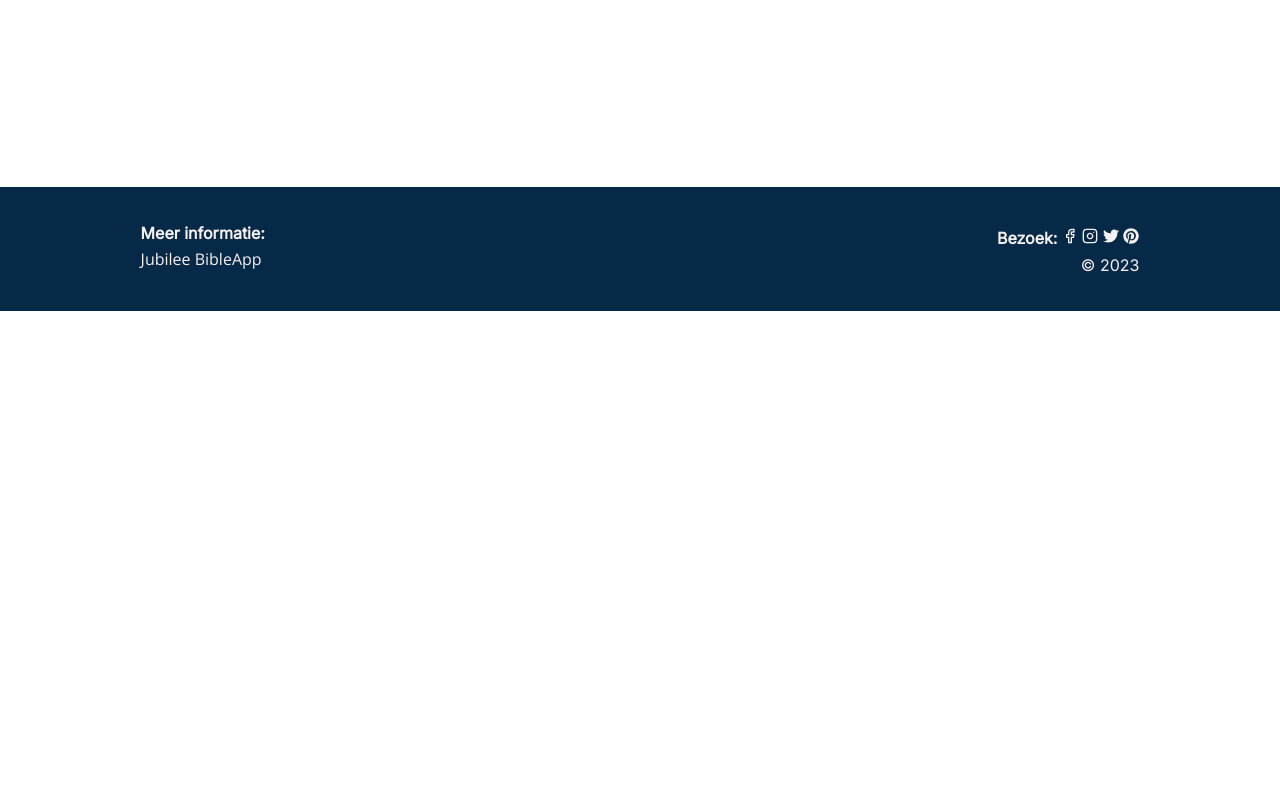
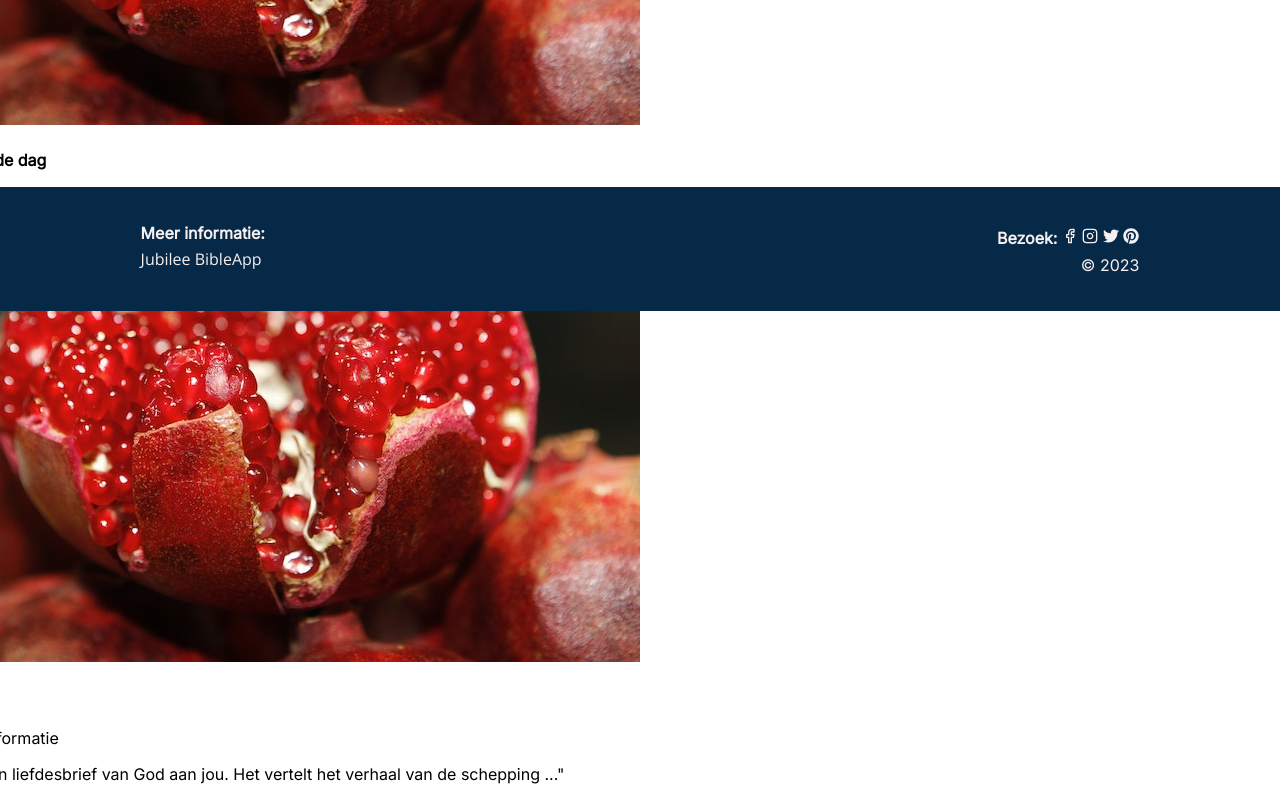
Before and after one commit to opesnoir/MirreCicilia-frontendeindopdracht-2023, a React (Create React App) app: page / in a window 1280 px wide. Shown: the part 489-1289 px from the top of the page. Before the commit the page ends 800 px from the top, so only its background shows below. Built offline with nearby package versions, Linux system fonts and the light colour scheme.

Commit message:
component textbox voor homepage gemaakt, afbeelding pomegranate toegevoegd. styling nog opzetten

```diff
--- /dev/null
+++ b/src/components/TextBox/TextBox.jsx
@@ -0,0 +1,20 @@
+import React from 'react';
+
+const TextBox = ({className, src, alt, title, text, children}) => {
+    return (
+        <>
+            <section>
+                <img
+                    className={className}
+                    src={src}
+                    alt={alt}
+                />
+                <h4>{title}</h4>
+                <p>{text}</p>
+                {children}
+            </section>
+        </>
+    );
+};
+
+export default TextBox;
--- a/src/pages/home/Home.jsx
+++ b/src/pages/home/Home.jsx
@@ -1,11 +1,28 @@
 import React from 'react';
-import styles from './Home.module.css'
+import styles from './Home.module.css';
+import TextBox from "../../components/TextBox/TextBox";
+import homePomegranateImg from "../../assets/home-pomegranate-pexels-pixabay-65256.jpg";
+
 
 const Home = () => {
     return (
-        <div>
+        <>
+            <form></form>
 
-        </div>
+            <TextBox
+                src={homePomegranateImg}
+                alt="pomegranate"
+                title="Bijbelvers van de dag"
+            />
+            <TextBox
+                src={homePomegranateImg}
+                alt="pomegranate"
+                title="De Bijbel"
+                text="Achtergrond informatie"
+            >
+               <p> "De Bijbel is een liefdesbrief van God aan jou. Het vertelt het verhaal van de schepping ..."  </p>
+            </TextBox>
+        </>
     );
 };
 
--- a/src/pages/search/Search.jsx
+++ b/src/pages/search/Search.jsx
@@ -6,7 +6,6 @@ import SearchPage from "../../components/SearchPage/SearchPage";
 const Search = () => {
     return (
         <div>
-            {/*<BibleSearch/>*/}
             <SearchPage/>
         </div>
     );
```
Also changed, not shown: src/assets/home-pomegranate-pexels-pixabay-65256.jpg (added), src/components/TextBox/TextBox.module.css (added).
